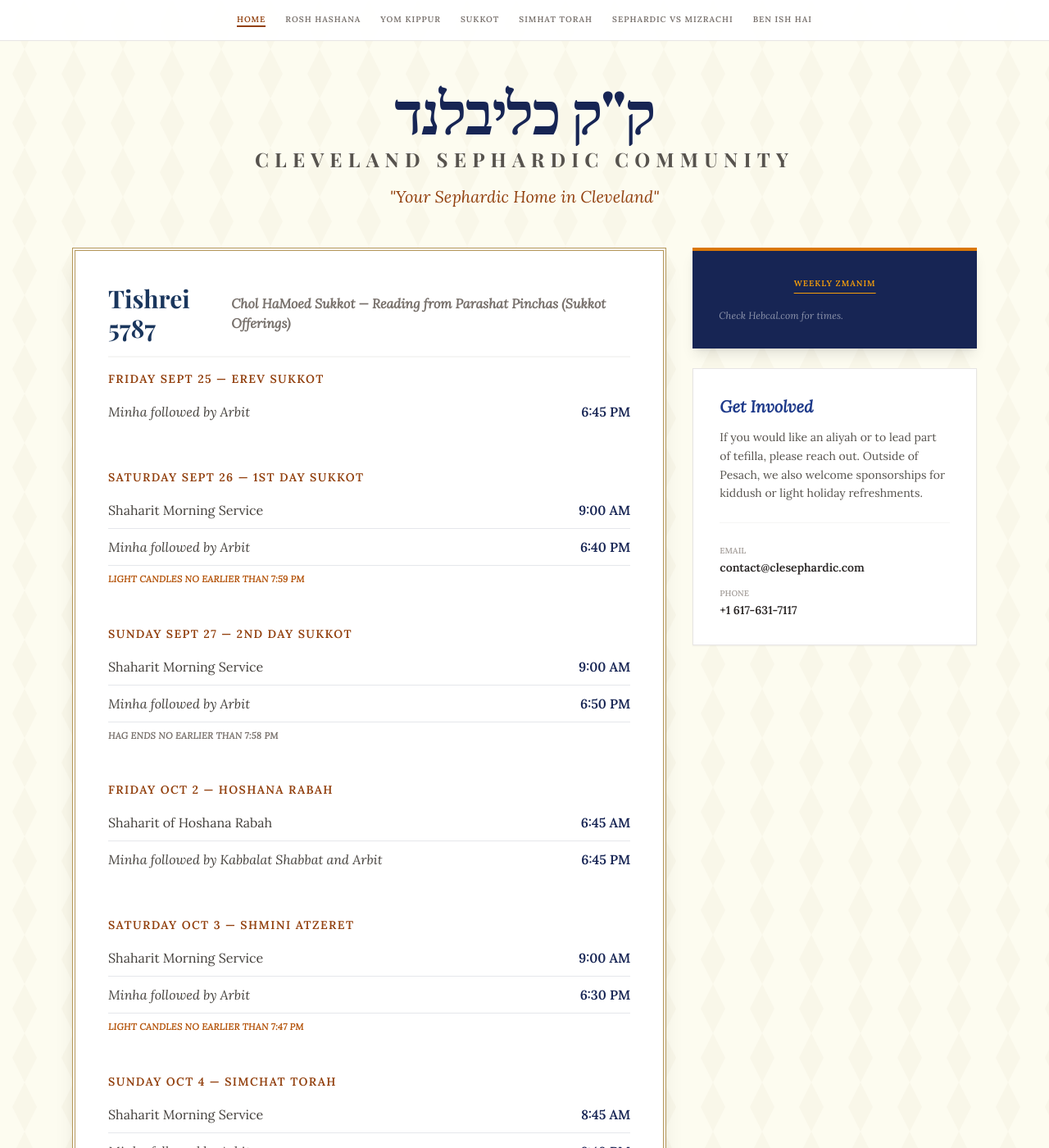
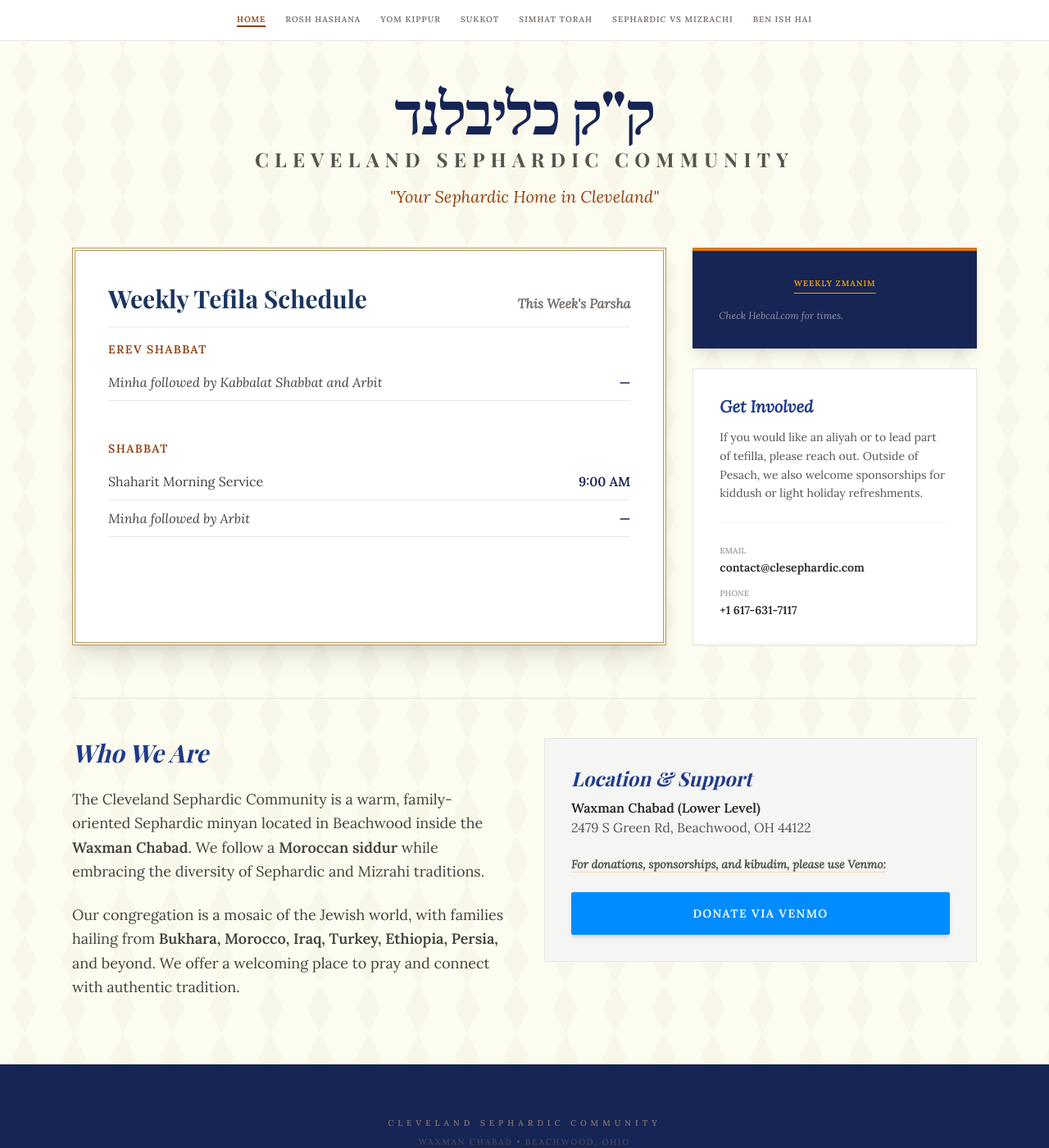
Before and after one commit to origin-story613/clesephardic, a Jekyll site: the page built from index.html, in a window 1280 px wide and 1400 px high. Shown: the whole window at 82% size. Built offline with Jekyll 4.4.1, drawn with Linux system fonts in a browser that asks for light colours; nearby versions of some CDN libraries; some of the changed text lies outside the part shown.

Commit message:
Automate weekly Friday/Shabbat tefila times from Hebcal
Replaces the now-stale Tishrei holiday schedule with a standing
weekly rule, computed live from Hebcal's candle-lighting time rather
than hand-edited each week:
- Friday night tefila = candle lighting, rounded down to the nearest
  5 minutes (e.g. 5:47 -> 5:45, 5:02 -> 5:00)
- Shabbat Mincha = that same time, minus 15 minutes
- Shaharit stays a fixed, manually-set time (9:00 AM)

_data/schedule.yml gains a mode field ("weekly" vs "holiday") so a
future holiday schedule can still override this with explicit days,
the same way the Tishrei schedule did.

Co-Authored-By: Claude Sonnet 5 <noreply@anthropic.com>
Claude-Session: https://claude.ai/code/session_01CfEhLgzczBXE45Kz6Wfd6Z

```diff
--- a/_data/schedule.yml
+++ b/_data/schedule.yml
@@ -1,73 +1,17 @@
-period: "Tishrei 5787"
-parsha: "Chol HaMoed Sukkot — Reading from Parashat Pinchas (Sukkot Offerings)"
+# mode: "weekly" uses the standing rule below and computes Friday/Shabbat
+# tefila times live from Hebcal's candle-lighting time. Switch to "holiday"
+# and fill in `days` (see git history for examples) when a holiday schedule
+# needs to override the regular weekly pattern.
+mode: weekly
+period: "Weekly Tefila Schedule"
+parsha: "This Week's Parsha"
 
-days:
-  - date: "Friday Sept 25 — Erev Sukkot"
-    services:
-      - label: "Minha followed by Arbit"
-        time: "6:45 PM"
-        italic: true
+# Standing rule (in effect until holidays and/or the next clock change):
+# - Friday night tefila = candle lighting time, rounded DOWN to the nearest
+#   5 minutes (e.g. 5:47 -> 5:45, 5:02 -> 5:00)
+# - Shabbat Mincha = that same Friday time, minus 15 minutes
+# Both are computed in _includes/zmanim-script.html from the live Hebcal
+# candle-lighting time. Shaharit below is the one fixed, manually-set time.
+shaharit_time: "9:00 AM"
 
-  - date: "Saturday Sept 26 — 1st Day Sukkot"
-    services:
-      - label: "Shaharit Morning Service"
-        time: "9:00 AM"
-      - label: "Minha followed by Arbit"
-        time: "6:40 PM"
-        italic: true
-    note: "Light candles no earlier than 7:59 PM"
-    note_style: amber
-
-  - date: "Sunday Sept 27 — 2nd Day Sukkot"
-    services:
-      - label: "Shaharit Morning Service"
-        time: "9:00 AM"
-      - label: "Minha followed by Arbit"
-        time: "6:50 PM"
-        italic: true
-    note: "Hag ends no earlier than 7:58 PM"
-    note_style: stone
-
-  - date: "Friday Oct 2 — Hoshana Rabah"
-    services:
-      - label: "Shaharit of Hoshana Rabah"
-        time: "6:45 AM"
-      - label: "Minha followed by Kabbalat Shabbat and Arbit"
-        time: "6:45 PM"
-        italic: true
-
-  - date: "Saturday Oct 3 — Shmini Atzeret"
-    services:
-      - label: "Shaharit Morning Service"
-        time: "9:00 AM"
-      - label: "Minha followed by Arbit"
-        time: "6:30 PM"
-        italic: true
-    note: "Light candles no earlier than 7:47 PM"
-    note_style: amber
-
-  - date: "Sunday Oct 4 — Simchat Torah"
-    services:
-      - label: "Shaharit Morning Service"
-        time: "8:45 AM"
-      - label: "Minha followed by Arbit"
-        time: "6:40 PM"
-        italic: true
-    note: "Hag ends no earlier than 7:46 PM"
-    note_style: stone
-
-  - date: "Friday Oct 9 — Erev Shabbat"
-    services:
-      - label: "Minha followed by Kabbalat Shabbat and Arbit"
-        time: "6:35 PM"
-        italic: true
-
-  - date: "Saturday Oct 10 — Shabbat"
-    services:
-      - label: "Shaharit Morning Service"
-        time: "8:45 AM"
-      - label: "Minha followed by Arbit"
-        time: "6:20 PM"
-        italic: true
-    note: "Shabbat ends no earlier than 7:36 PM"
-    note_style: stone
+days: []
--- a/_includes/zmanim-script.html
+++ b/_includes/zmanim-script.html
@@ -32,6 +32,33 @@
                 row.innerHTML = `<div class="flex flex-col"><span class="text-[10px] uppercase opacity-50 tracking-widest">${dayLabel}</span><span class="text-xs font-bold uppercase text-amber-500 tracking-wider">${eventType}</span></div><span class="text-xl font-bold tracking-tight">${timeFormat.format(eventDate)}</span>`;
                 zmanimContainer.appendChild(row);
             });
+
+            // Standing weekly rule: Friday tefila = candle lighting rounded
+            // down to the nearest 5 minutes; Shabbat Mincha = that time
+            // minus 15 minutes. In effect until holidays / the next clock change.
+            const fridayTefilaEl = document.getElementById('friday-tefila-time');
+            if (fridayTefilaEl) {
+                const candles = data.items.find(i => i.category === 'candles');
+                const havdalah = data.items.find(i => i.category === 'havdalah');
+                if (candles) {
+                    const roundDownTo5 = (date) => {
+                        const d = new Date(date);
+                        d.setMinutes(d.getMinutes() - (d.getMinutes() % 5), 0, 0);
+                        return d;
+                    };
+                    const candleTime = new Date(candles.date);
+                    const fridayTefila = roundDownTo5(candleTime);
+                    const shabbatMincha = new Date(fridayTefila.getTime() - 15 * 60000);
+
+                    fridayTefilaEl.innerText = timeFormat.format(fridayTefila);
+                    document.getElementById('friday-candle-note').innerText = `Light candles at ${timeFormat.format(candleTime)}`;
+                    const shabbatMinchaEl = document.getElementById('shabbat-mincha-time');
+                    if (shabbatMinchaEl) shabbatMinchaEl.innerText = timeFormat.format(shabbatMincha);
+                    if (havdalah) document.getElementById('shabbat-havdalah-note').innerText = `Shabbat ends at ${timeFormat.format(new Date(havdalah.date))}`;
+                } else {
+                    fridayTefilaEl.innerText = "Check Hebcal.com";
+                }
+            }
         } catch (e) {
             console.error(e);
             document.getElementById('zmanim-list').innerHTML = "<p class='text-xs italic opacity-50'>Check Hebcal.com for times.</p>";
--- a/index.html
+++ b/index.html
@@ -12,6 +12,31 @@ layout: default
         </div>
 
         <div class="space-y-12">
+            {% if site.data.schedule.mode == 'weekly' %}
+            <!-- Standing weekly rule: Friday tefila = candle lighting rounded
+                 down to the nearest 5 minutes; Shabbat Mincha = that time
+                 minus 15 minutes. Computed live in zmanim-script.html. -->
+            <div>
+                <h4 class="font-bold text-amber-800 uppercase tracking-widest text-sm mb-2">Erev Shabbat</h4>
+                <div class="service-row">
+                    <span class="text-stone-700 italic">Minha followed by Kabbalat Shabbat and Arbit</span>
+                    <span id="friday-tefila-time" class="font-bold text-blue-950">&mdash;</span>
+                </div>
+                <p id="friday-candle-note" class="text-[11px] text-amber-700 mt-2 font-bold uppercase tracking-wide italic"></p>
+            </div>
+            <div>
+                <h4 class="font-bold text-amber-800 uppercase tracking-widest text-sm mb-2">Shabbat</h4>
+                <div class="service-row">
+                    <span class="text-stone-700">Shaharit Morning Service</span>
+                    <span class="font-bold text-blue-950">{{ site.data.schedule.shaharit_time }}</span>
+                </div>
+                <div class="service-row">
+                    <span class="text-stone-700 italic">Minha followed by Arbit</span>
+                    <span id="shabbat-mincha-time" class="font-bold text-blue-950">&mdash;</span>
+                </div>
+                <p id="shabbat-havdalah-note" class="text-[11px] text-stone-500 mt-2 italic font-bold uppercase tracking-wide"></p>
+            </div>
+            {% else %}
             {% for day in site.data.schedule.days %}
             <div>
                 <h4 class="font-bold text-amber-800 uppercase tracking-widest text-sm mb-2">{{ day.date }}</h4>
@@ -26,6 +51,7 @@ layout: default
                 {% endif %}
             </div>
             {% endfor %}
+            {% endif %}
         </div>
     </div>
 
```
